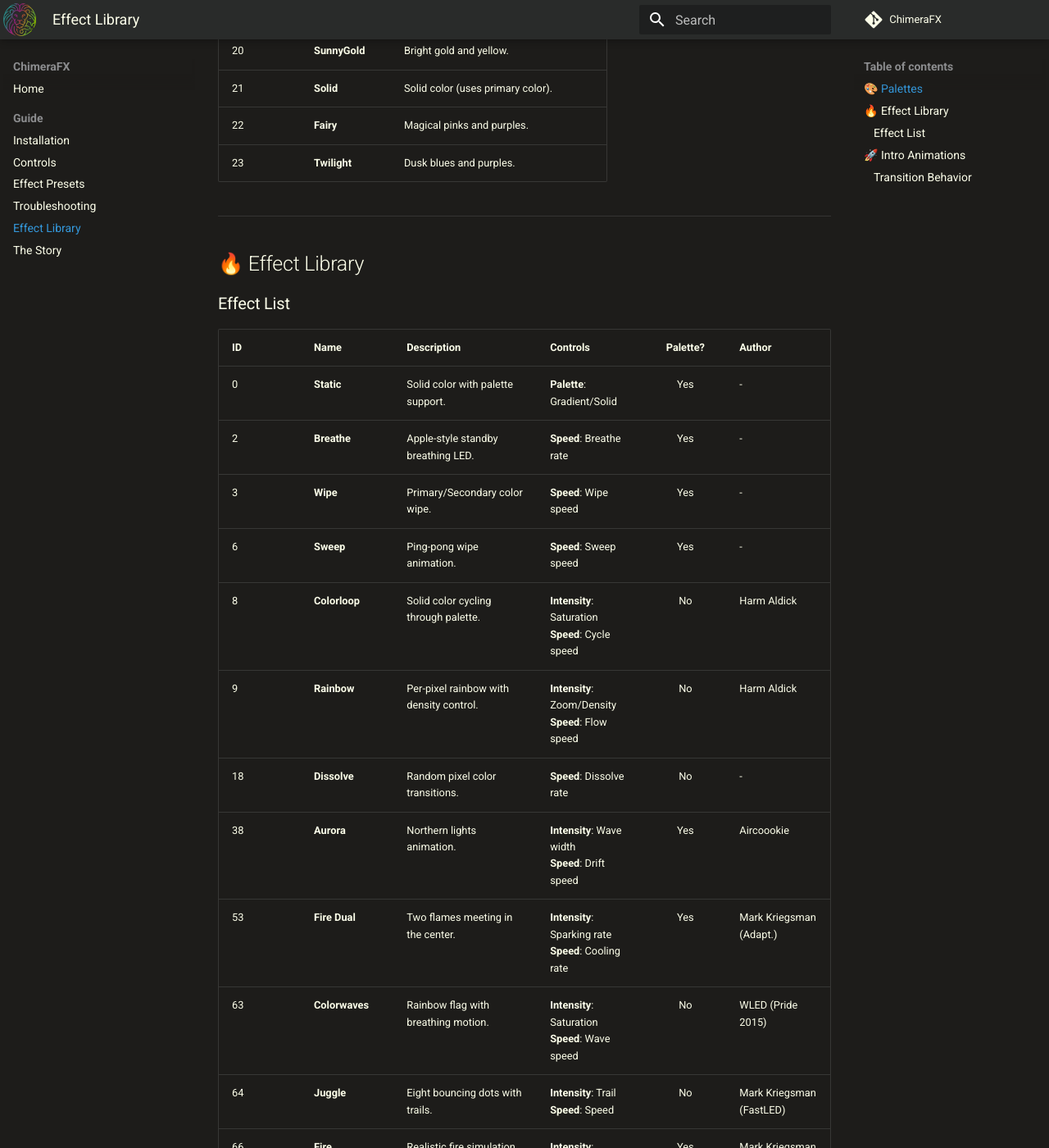
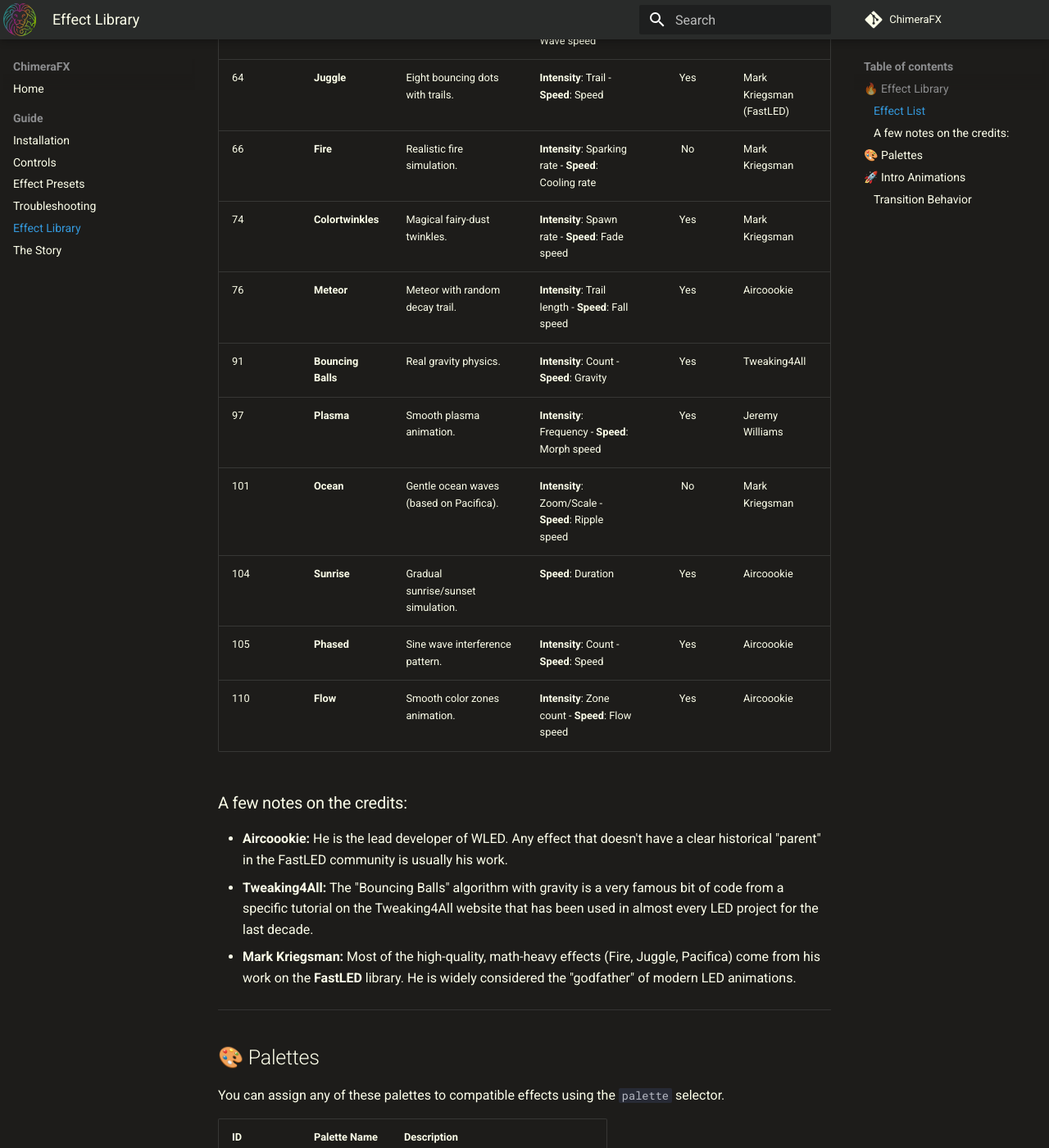
Before and after one commit to effelle/ChimeraFX, an MkDocs documentation site: the page built from docs/Effects-Library.md, in a window 1280 px wide and 1400 px high, scrolled down 1208 px. Shown: the whole window at 82% size. Built offline with MkDocs 1.6.1 and Material for MkDocs 9.7.7, drawn with Linux system fonts in a browser that asks for light colours; comment, search, counter and statistics services are not loaded; some of the changed text lies outside the part shown.

Commit message:
Update docs and add GitHub Action for auto-publishing

```diff
--- a/docs/Effects-Library.md
+++ b/docs/Effects-Library.md
@@ -1,6 +1,42 @@
-# Available Effects & Palettes
+# Available Effects, Palettes and Intros
 
-This library lists the high-fidelity effects currently optimized for ChimeraFX.
+## 🔥 Effect Library
+
+If you’re wondering why all WLED effects aren't available yet, here is the answer:
+
+Bringing WLED effects to ChimeraFX is a meticulous process. Each effect is partially rewritten to "squeeze" every bit of performance out of the hardware with minimal resource overhead. My goal is to preserve the original look while ensuring the code runs perfectly within ESPHome alongside your other components. Thank you for your patience as I port them over incrementally!
+
+### Effect List
+
+| ID | Name | Description | Controls | Palette support | Author |
+|:---|:---|:---|:---|:---:|:---|
+| 0 | **Static** | Solid color with palette support. | **Palette**: Gradient/Solid | Yes | Aircoookie |
+| 2 | **Breathe** | Apple-style standby breathing LED. | **Speed**: Breathe rate | Yes | Aircoookie |
+| 3 | **Wipe** | Primary/Secondary color wipe. | **Speed**: Wipe speed | Yes | Aircoookie |
+| 6 | **Sweep** | Ping-pong wipe animation. | **Speed**: Sweep speed | Yes | Aircoookie |
+| 8 | **Colorloop** | Solid color cycling through palette. | **Intensity**: Saturation - **Speed**: Cycle speed | Yes | Harm Aldick |
+| 9 | **Rainbow** | Per-pixel rainbow with density control. | **Intensity**: Zoom/Density - **Speed**: Flow speed | Yes | Harm Aldick |
+| 18 | **Dissolve** | Random pixel color transitions. | **Speed**: Dissolve rate | Yes | Aircoookie |
+| 38 | **Aurora** | Northern lights animation. | **Intensity**: Wave width - **Speed**: Drift speed | Yes | Aircoookie |
+| 53 | **Fire Dual** | Two flames meeting in the center. | **Intensity**: Sparking rate - **Speed**: Cooling rate | No | Mark Kriegsman (Adapt.) |
+| 63 | **Colorwaves** | Rainbow flag with breathing motion. | **Intensity**: Saturation - **Speed**: Wave speed | Yes | WLED (Pride 2015) |
+| 64 | **Juggle** | Eight bouncing dots with trails. | **Intensity**: Trail - **Speed**: Speed | Yes | Mark Kriegsman (FastLED) |
+| 66 | **Fire** | Realistic fire simulation. | **Intensity**: Sparking rate - **Speed**: Cooling rate | No | Mark Kriegsman |
+| 74 | **Colortwinkles** | Magical fairy-dust twinkles. | **Intensity**: Spawn rate - **Speed**: Fade speed | Yes | Mark Kriegsman |
+| 76 | **Meteor** | Meteor with random decay trail. | **Intensity**: Trail length - **Speed**: Fall speed | Yes | Aircoookie |
+| 91 | **Bouncing Balls**| Real gravity physics. | **Intensity**: Count - **Speed**: Gravity | Yes | Tweaking4All |
+| 97 | **Plasma** | Smooth plasma animation. | **Intensity**: Frequency - **Speed**: Morph speed | Yes | Jeremy Williams |
+| 101 | **Ocean** | Gentle ocean waves (based on Pacifica). | **Intensity**: Zoom/Scale - **Speed**: Ripple speed | No | Mark Kriegsman |
+| 104 | **Sunrise** | Gradual sunrise/sunset simulation. | **Speed**: Duration | Yes | Aircoookie |
+| 105 | **Phased** | Sine wave interference pattern. | **Intensity**: Count - **Speed**: Speed | Yes | Aircoookie |
+| 110 | **Flow** | Smooth color zones animation. | **Intensity**: Zone count - **Speed**: Flow speed | Yes | Aircoookie |
+
+### A few notes on the credits:
+*   **Aircoookie:** He is the lead developer of WLED. Any effect that doesn't have a clear historical "parent" in the FastLED community is usually his work.
+*   **Tweaking4All:** The "Bouncing Balls" algorithm with gravity is a very famous bit of code from a specific tutorial on the Tweaking4All website that has been used in almost every LED project for the last decade.
+*   **Mark Kriegsman:** Most of the high-quality, math-heavy effects (Fire, Juggle, Pacifica) come from his work on the **FastLED** library. He is widely considered the "godfather" of modern LED animations.
+
+---
 
 ## 🎨 Palettes
 
@@ -34,37 +70,6 @@
 
 ---
 
-## 🔥 Effect Library
-
-### Effect List
-
-| ID | Name | Description | Controls | Palette? | Author |
-|:---|:---|:---|:---|:---:|:---|
-| 0 | **Static** | Solid color with palette support. | **Palette**: Gradient/Solid | Yes | - |
-| 2 | **Breathe** | Apple-style standby breathing LED. | **Speed**: Breathe rate | Yes | - |
-| 3 | **Wipe** | Primary/Secondary color wipe. | **Speed**: Wipe speed | Yes | - |
-| 6 | **Sweep** | Ping-pong wipe animation. | **Speed**: Sweep speed | Yes | - |
-| 8 | **Colorloop** | Solid color cycling through palette. | **Intensity**: Saturation<br>**Speed**: Cycle speed | No | Harm Aldick |
-| 9 | **Rainbow** | Per-pixel rainbow with density control. | **Intensity**: Zoom/Density<br>**Speed**: Flow speed | No | Harm Aldick |
-| 18 | **Dissolve** | Random pixel color transitions. | **Speed**: Dissolve rate | No | - |
-| 38 | **Aurora** | Northern lights animation. | **Intensity**: Wave width<br>**Speed**: Drift speed | Yes | Aircoookie |
-| 53 | **Fire Dual** | Two flames meeting in the center. | **Intensity**: Sparking rate<br>**Speed**: Cooling rate | Yes | Mark Kriegsman (Adapt.) |
-| 63 | **Colorwaves** | Rainbow flag with breathing motion. | **Intensity**: Saturation<br>**Speed**: Wave speed | No | WLED (Pride 2015) |
-| 64 | **Juggle** | Eight bouncing dots with trails. | **Intensity**: Trail<br>**Speed**: Speed | No | Mark Kriegsman (FastLED) |
-| 66 | **Fire** | Realistic fire simulation. | **Intensity**: Sparking rate<br>**Speed**: Cooling rate | Yes | Mark Kriegsman |
-| 74 | **Colortwinkles** | Magical fairy-dust twinkles. | **Intensity**: Spawn rate<br>**Speed**: Fade speed | Yes | Mark Kriegsman |
-| 76 | **Meteor** | Meteor with random decay trail. | **Intensity**: Trail length<br>**Speed**: Fall speed | Yes | - |
-| 91 | **Bouncing Balls**| Real gravity physics. | **Intensity**: Count<br>**Speed**: Gravity | Yes | - |
-| 97 | **Plasma** | Smooth plasma animation. | **Intensity**: Frequency<br>**Speed**: Morph speed | Yes | Jeremy Williams |
-| 101 | **Ocean** | Gentle ocean waves (Pacifica). | **Intensity**: Zoom/Scale<br>**Speed**: Ripple speed | No | Mark Kriegsman |
-| 104 | **Sunrise** | Gradual sunrise/sunset simulation. | **Speed**: Duration | No | - |
-| 105 | **Phased** | Sine wave interference pattern. | **Intensity**: Count<br>**Speed**: Speed | Yes | - |
-| 110 | **Flow** | Smooth color zones animation. | **Intensity**: Zone count<br>**Speed**: Flow speed | Yes | - |
-
-*(Note: More effects are being ported incrementally.)*
-
----
-
 ## 🚀 Intro Animations
 
 These short animations play once when the light is turned ON.
@@ -79,3 +84,4 @@
 
 ### Transition Behavior
 When the Intro Duration ends, the Intro Effect will **Dissolve** (Soft Fairy Dust) into the Main Effect over 1.5 seconds. This creates a seamless, premium startup experience.
+**Note:** The intro animation runs only when the light is switched from Off to On. If you change the main effect while the light is already on, the intro will not play again. It will only re-trigger the next time the light is toggled on.
```
Also changed, not shown: README.md (+15 -7 lines), docs/Controls.md (+19 -18 lines), docs/Effect-Presets.md (+2 -1 lines), docs/Installation.md (+1 -1 lines), docs/Troubleshooting.md (+13 -3 lines), media/ChimeraFX_banner_github.png (deleted), media/ChimeraFX_new_banner_github.png (added), 1 other file.
